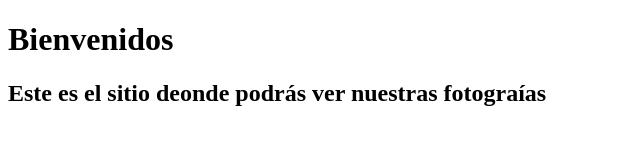
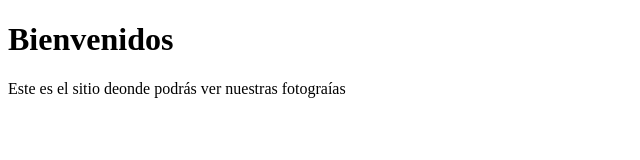
Before and after one commit to rems1986/pagina-web, a plain HTML site: page index.html in a window 1280 px wide. Shown: the whole page, without its empty margins (0-640 px from the left). Drawn offline with Linux system fonts and the light colour scheme.

Commit message:
Cambio de un título a un paárrafo

```diff
--- a/index.html
+++ b/index.html
@@ -6,6 +6,6 @@
 </head>
 <body>
 	<h1>Bienvenidos</h1>
-	<h2>Este es el sitio deonde podrás ver nuestras fotograías</h2>
+	<p>Este es el sitio deonde podrás ver nuestras fotograías</p>
 </body>
 </html>
```
